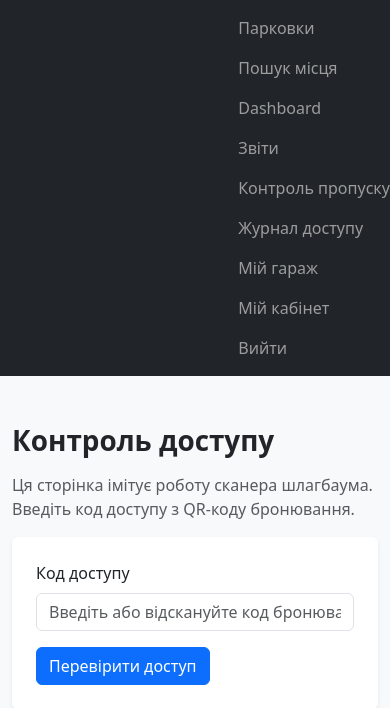
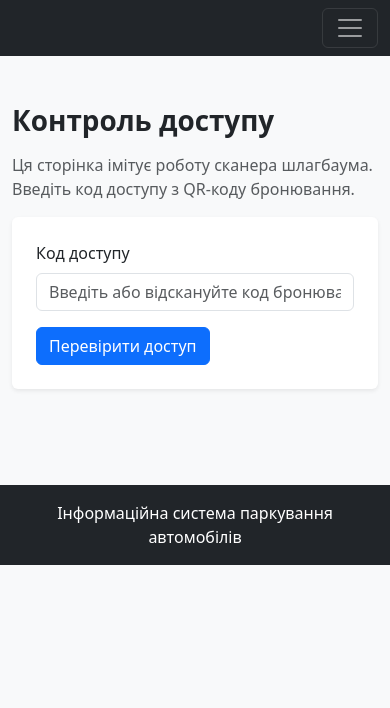
Before and after one commit to kaolinhida/parking-system, a Django app: page /access-control/ in a window 390 px wide. Shown: the top 708 px of the page. After the commit the page ends 565 px from the top, so only its background shows below. Run offline with Django 5.2, Linux system fonts and the light colour scheme; the visitor is signed in with stand-in values (Sample User, id 1).

Commit message:
Make navbar responsive

```diff
--- a/templates/base.html
+++ b/templates/base.html
@@ -12,7 +12,14 @@
 
 <body class="bg-light">
 <nav class="navbar navbar-expand-lg navbar-dark bg-dark">
-    <div class="navbar-nav ms-auto">
+    <div class="container-fluid">
+        <button class="navbar-toggler ms-auto" type="button" data-bs-toggle="collapse" data-bs-target="#mainNavbar"
+                aria-controls="mainNavbar" aria-expanded="false" aria-label="Toggle navigation">
+            <span class="navbar-toggler-icon"></span>
+        </button>
+
+        <div class="collapse navbar-collapse" id="mainNavbar">
+            <div class="navbar-nav ms-auto">
     <a class="nav-link" href="{% url 'parkings:parking_list' %}">Парковки</a>
     <a class="nav-link" href="{% url 'parkings:global_search' %}">Пошук місця</a>
 
@@ -27,7 +34,7 @@
     <a class="nav-link" href="{% url 'vehicles:vehicle_list' %}">Мій гараж</a>
     <a class="nav-link" href="{% url 'accounts:profile' %}">Мій кабінет</a>
 
-    <form method="post" action="{% url 'accounts:logout' %}" class="d-inline">
+    <form method="post" action="{% url 'accounts:logout' %}" class="d-lg-inline">
         {% csrf_token %}
         <button type="submit" class="nav-link btn btn-link text-decoration-none">
             Вийти
@@ -37,7 +44,9 @@
         <a class="nav-link" href="{% url 'accounts:login' %}">Увійти</a>
         <a class="nav-link" href="{% url 'accounts:register' %}">Реєстрація</a>
     {% endif %}
-</div>
+            </div>
+        </div>
+    </div>
 </nav>
 
 {% if messages %}
```
